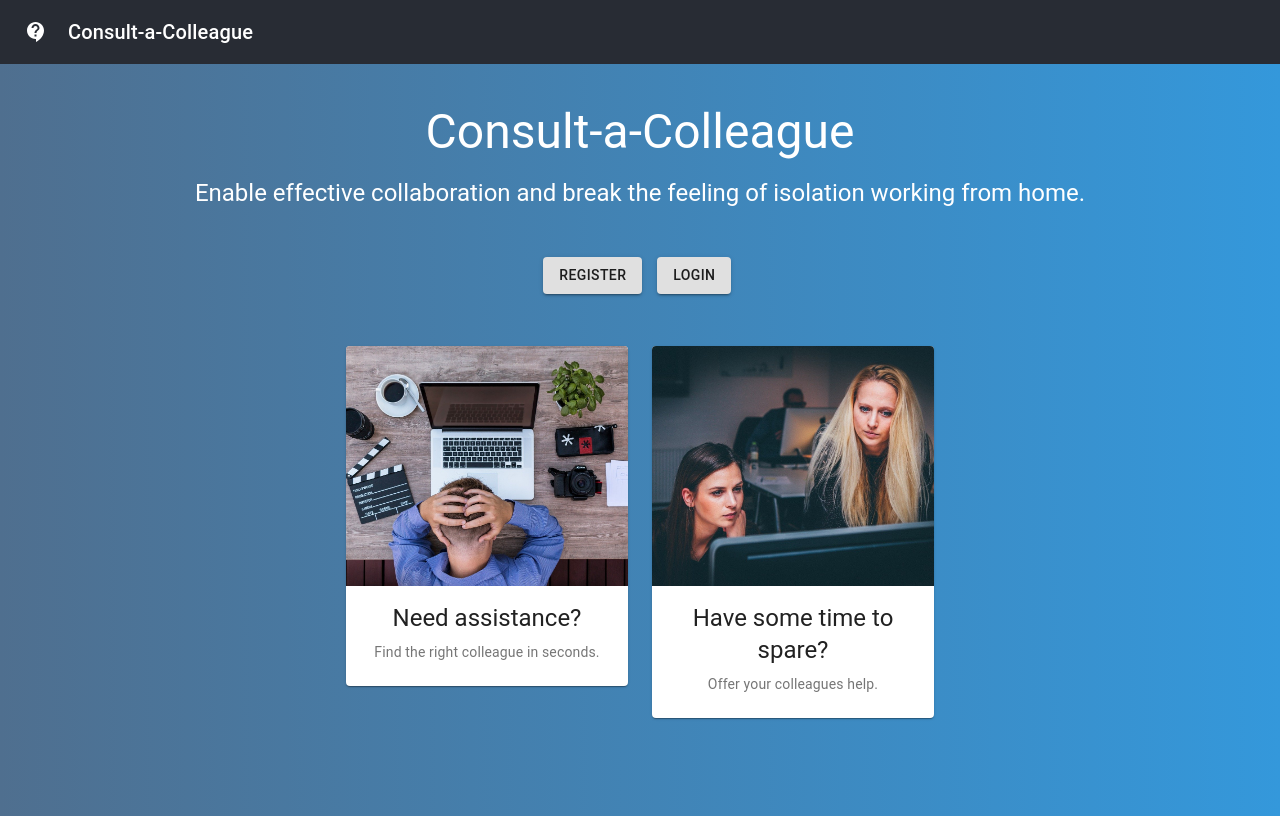
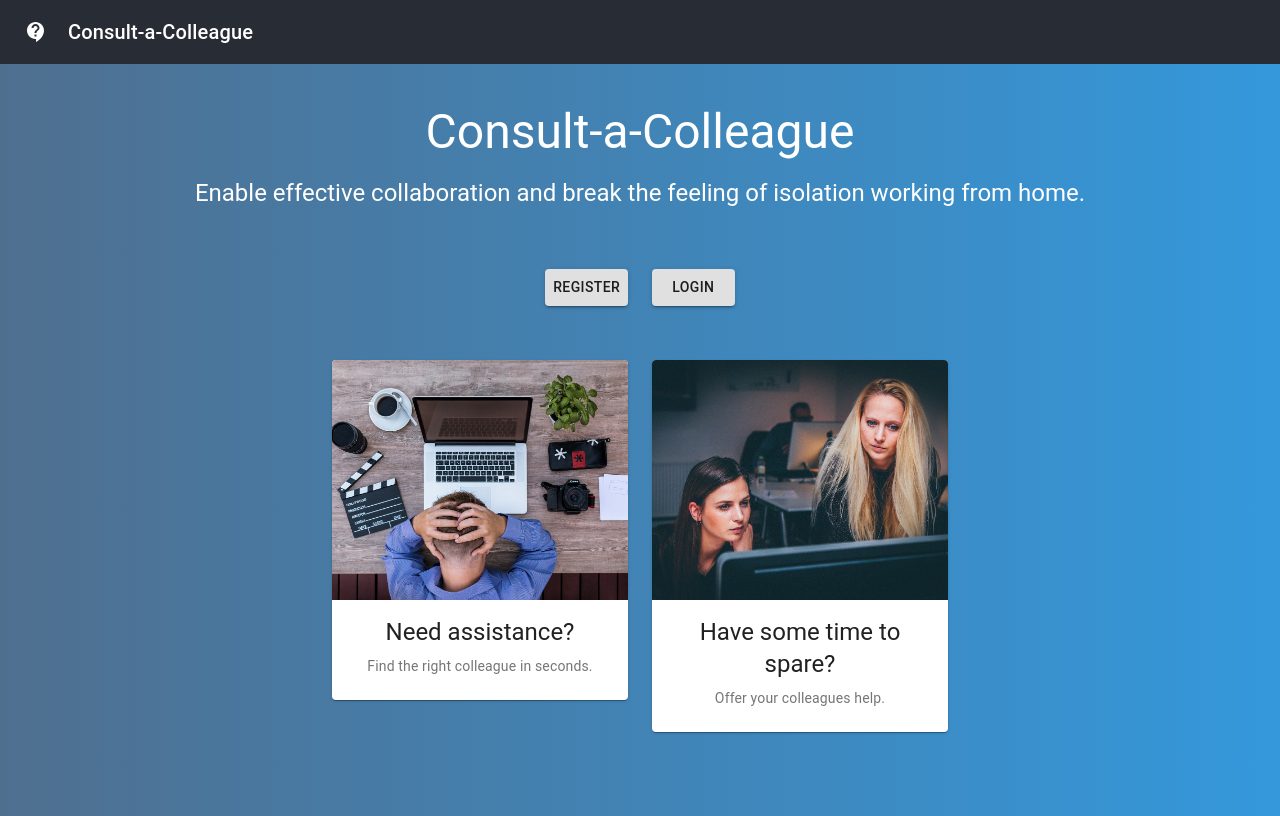
Before and after one commit to euvsvirus-cac/cac-frontend, a React (Create React App) app: page / in a window 1280 px wide. Built offline with nearby package versions, Linux system fonts and the light colour scheme.

Commit message:
Fix css on LandingPage

```diff
--- a/src/containers/LandingPage.js
+++ b/src/containers/LandingPage.js
@@ -48,17 +48,17 @@ export default function LandingPage() {
             </div>
 
             {!isAuthenticated &&
-                <Grid container justify="center" spacing={3}>
-                    <Grid item xs={1}>
-                        <Button variant="contained" onClick={onRegisterClick}>Register</Button>
+                <Grid container justify="center" spacing={3} style={{ margin: 'initial', width: '100%' }}>
+                    <Grid item xs={3} sm={2} md={2} lg={1}>
+                        <Button fullWidth variant="contained" onClick={onRegisterClick}>Register</Button>
                     </Grid>
-                    <Grid item xs={1}>
-                        <Button variant="contained" onClick={onLoginClick}>Login</Button>
+                    <Grid item xs={3} sm={2} md={2} lg={1}>
+                        <Button fullWidth variant="contained" onClick={onLoginClick}>Login</Button>
                     </Grid>
                 </Grid>
             }
 
-            <Grid container justify="center" spacing={3} style={contentStyle}>
+            <Grid container justify="center" spacing={3} style={contentStyle} style={{ margin: 'initial', marginTop: 30, width: '100%' }}>
                 {[{
                     key: 'need-assistance',
                     image: '/images/office-no-help.jpg',
```
